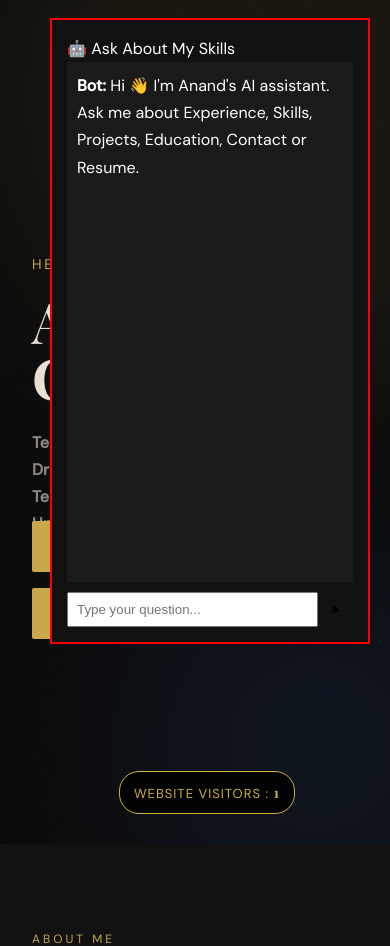
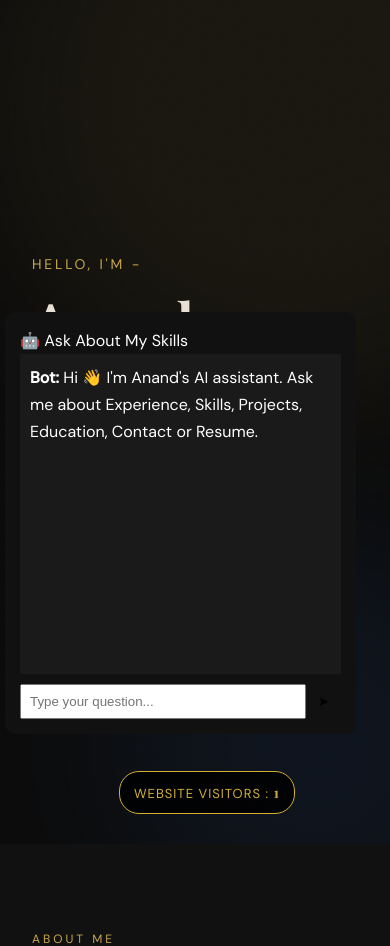
Before and after one commit to chavananand33/my-project, a Flask app: page / in a window 390 px wide. Shown: the top 946 px of the page. Run offline with Flask 3, Linux system fonts and the light colour scheme; data comes from the database, SQL or seed files in the repository; some web fonts are replaced.

Commit message:
fix chatbot mobile layout

```diff
--- a/static/css/style.css
+++ b/static/css/style.css
@@ -1102,40 +1102,55 @@ body:hover .cursor-follower { opacity: 1; }
    RIGHT MIDDLE CHATBOT
 =========================== */
 
-#chat-container {
-  position: fixed;
-  right: 20px;
-  bottom: 200px;
-
-  width: 320px;
-  background: #111;
-  color: white;
-
-  border: 2px solid red;   /* debug border */
-  padding: 15px;
-
-  z-index: 999999;
+#chat-container{
+position:fixed;
+right:20px;
+bottom:120px;
+width:320px;
+max-width:90vw;
+background:#111;
+color:white;
+padding:15px;
+z-index:999999;
+border-radius:10px;
 }
 
-#chat-box {
-  height: 520px;
-  overflow-y: auto;
-  margin-bottom: 10px;
-  background: #1a1a1a;
-  padding: 10px;
+#chat-box{
+height:520px;
+overflow-y:auto;
+margin-bottom:10px;
+background:#1a1a1a;
+padding:10px;
 }
 
-#chat-form {
-  display: flex;
+#chat-form{
+display:flex;
 }
 
-#chat-input {
-  flex: 1;
-  padding: 8px;
+#chat-input{
+flex:1;
+padding:8px;
 }
 
-#chat-form button {
-  padding: 8px 12px;
+#chat-form button{
+padding:8px 12px;
+}
+
+/* MOBILE FIX */
+
+@media (max-width:768px){
+
+#chat-container{
+right:5px;
+left:5px;
+width:auto;
+bottom:110px;
+}
+
+#chat-box{
+height:320px;
+}
+
 }
 
 .cursor {
```
Also changed, not shown: other parts of static/css/style.css (+0 -45 lines).
